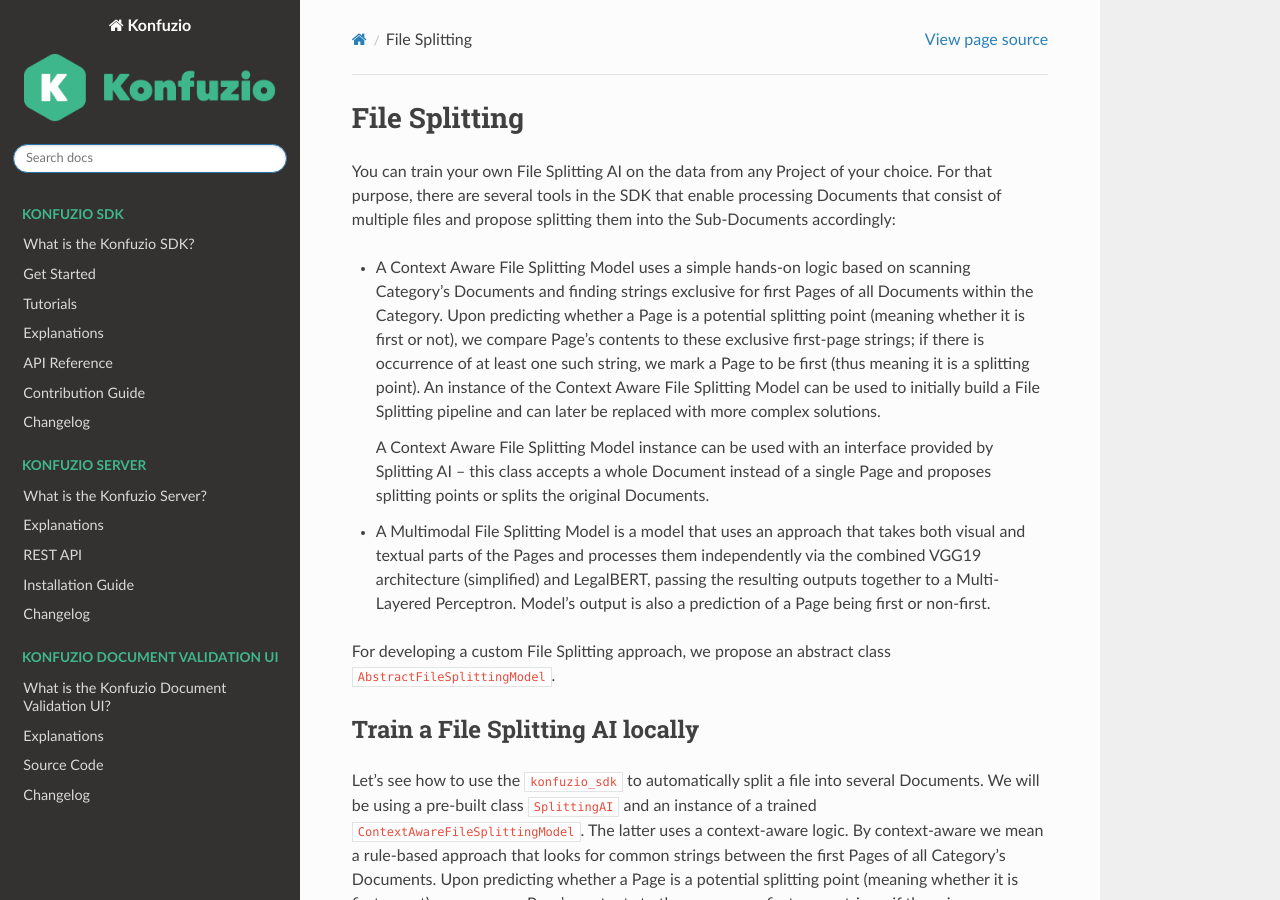
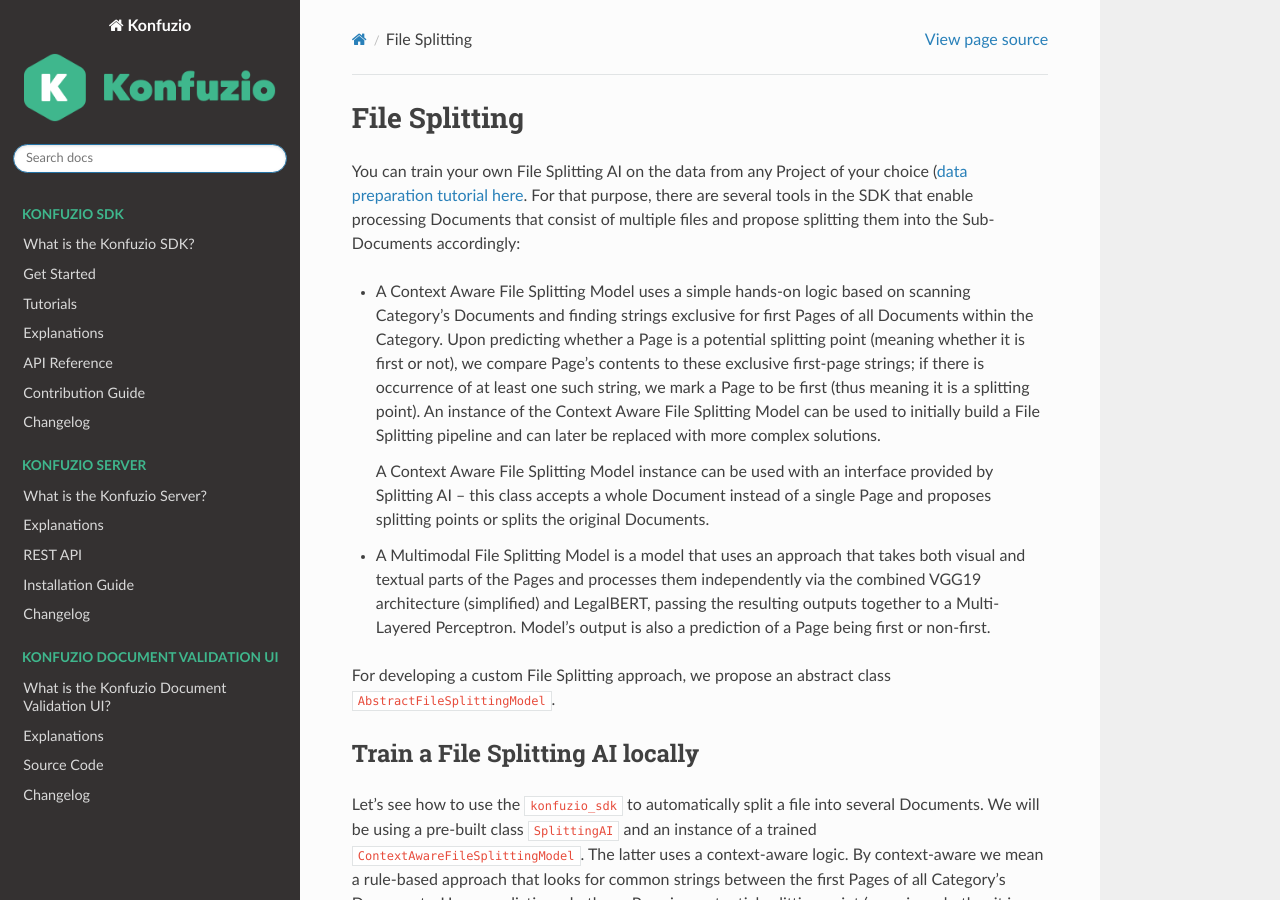
Before and after one commit to konfuzio-ai/konfuzio-sdk, a Sphinx documentation site: the page built from docs/sdk/examples/file-splitting-class-out-of-the-box-usage/index.md, in a window 1280 px wide and 900 px high. Built offline with Sphinx 7.4.7 and the Read the Docs theme 2.0.0, drawn with Linux system fonts in a browser that asks for light colours; pages that are not in the unit, such as notebooks, are missing from menus; a script that is not in the unit is left out.

Commit message:
references

```diff
--- a/docs/sdk/examples/file-splitting-class-out-of-the-box-usage/index.md
+++ b/docs/sdk/examples/file-splitting-class-out-of-the-box-usage/index.md
@@ -2,7 +2,7 @@
 
 ## File Splitting
 
-You can train your own File Splitting AI on the data from any Project of your choice. For that purpose, there are
+You can train your own File Splitting AI on the data from any Project of your choice ([data preparation tutorial here](tutorials.html#tutorials.html#prepare-the-data-for-training-and-testing-the-ai). For that purpose, there are
 several tools in the SDK that enable processing Documents that consist of multiple files and propose splitting them
 into the Sub-Documents accordingly:
 
```
Also changed, not shown: docs/sdk/examples/document_categorization/index.md (+1 -0 lines), docs/sdk/examples/information_extraction/index.md (+1 -0 lines).
